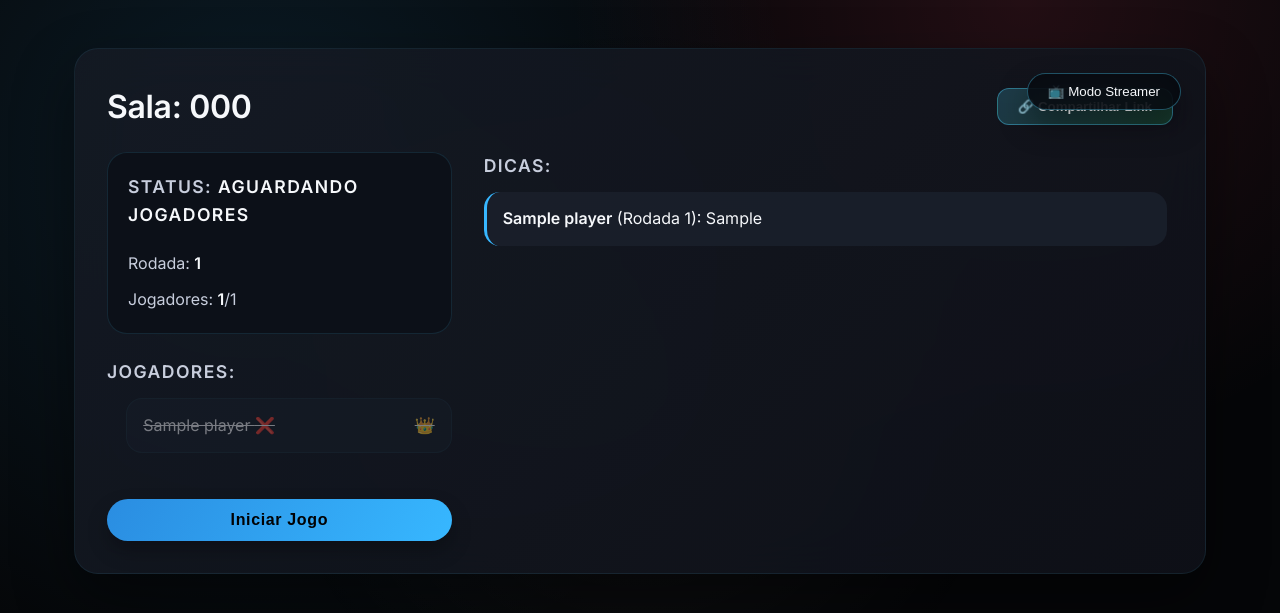
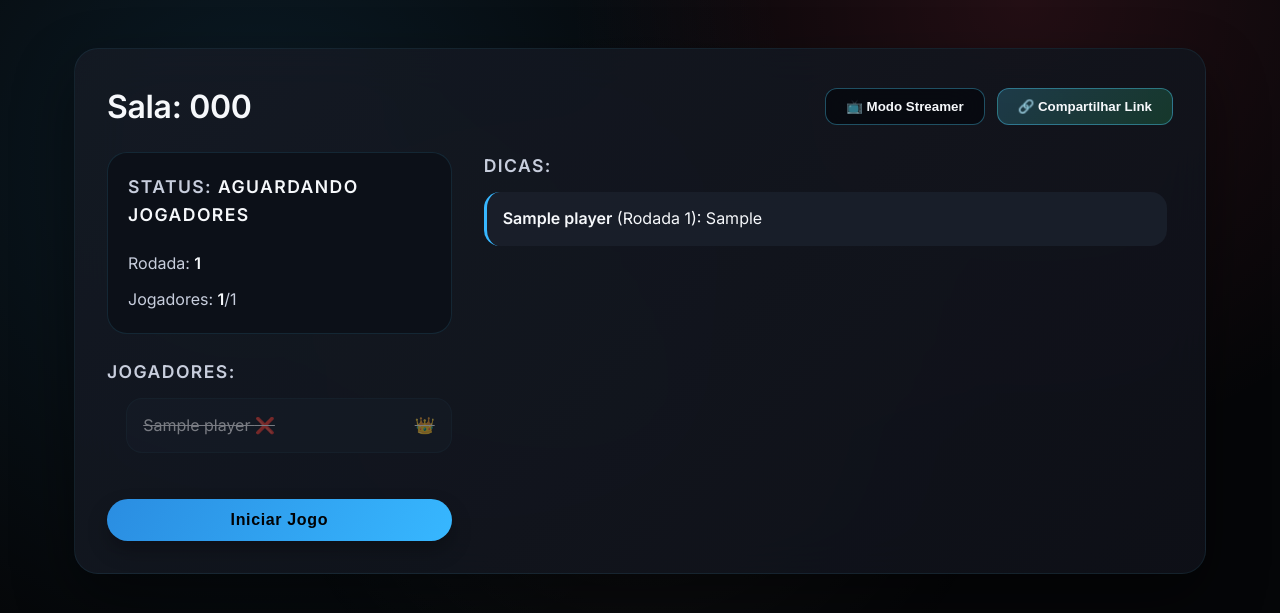
Before and after one commit to kstielfps/VATImposter, a Django app: template templates/game/room.html in a window 1280 px wide. Shown: the top 613 px of the page. Run offline with Django 4.2, Linux system fonts and the light colour scheme; the template is opened without the code that fills it: values that come from a table or form of the project are taken from there, others are empty; tables that the repository leaves empty hold one stand-in row (values such as "Sample post").

Commit message:
Fix streamer toggle positioning: remove fixed position from CSS

```diff
--- a/static/css/theme.css
+++ b/static/css/theme.css
@@ -444,21 +444,27 @@ small {
 }
 
 .streamer-toggle {
-    position: fixed;
-    top: 24px;
-    right: 24px;
-    z-index: 1000;
-    border-radius: 999px;
+    border-radius: 12px;
     padding: 10px 20px;
     border: 1px solid rgba(77, 212, 255, 0.35);
     background: rgba(6, 9, 15, 0.85);
     color: var(--text-100);
     backdrop-filter: blur(18px);
-    box-shadow: var(--shadow-md);
+    cursor: pointer;
+    font-weight: 600;
+    transition: all 0.2s ease;
+    white-space: nowrap;
+}
+
+.streamer-toggle:hover {
+    background: rgba(6, 9, 15, 0.95);
+    border-color: rgba(77, 212, 255, 0.5);
+    transform: translateY(-2px);
 }
 
 .streamer-toggle.active {
     border-color: rgba(255, 77, 109, 0.6);
+    background: rgba(255, 77, 109, 0.1);
     color: #ffb8c9;
 }
 
@@ -513,10 +519,4 @@ small {
     .card {
         padding: 24px;
     }
-
-    .streamer-toggle {
-        position: static;
-        width: 100%;
-        margin-bottom: 16px;
-    }
 }
```
